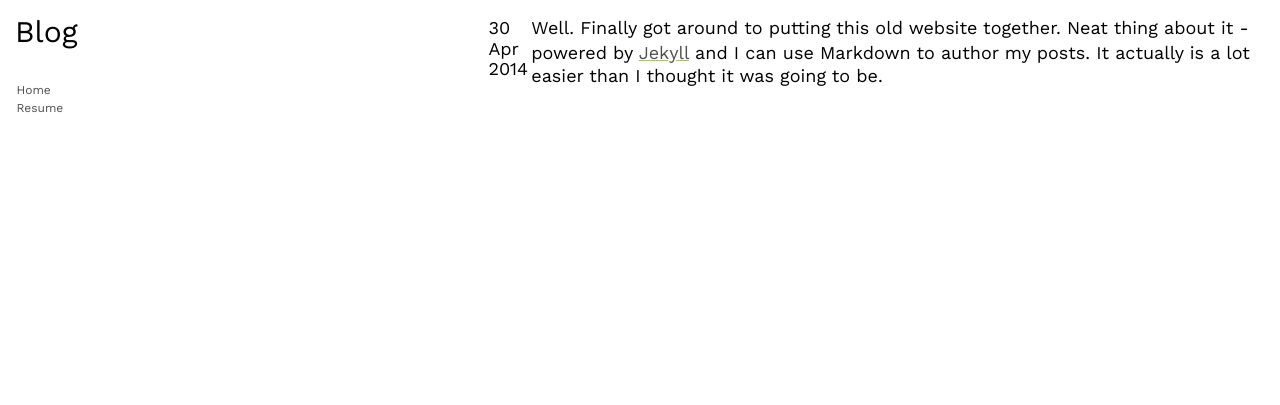
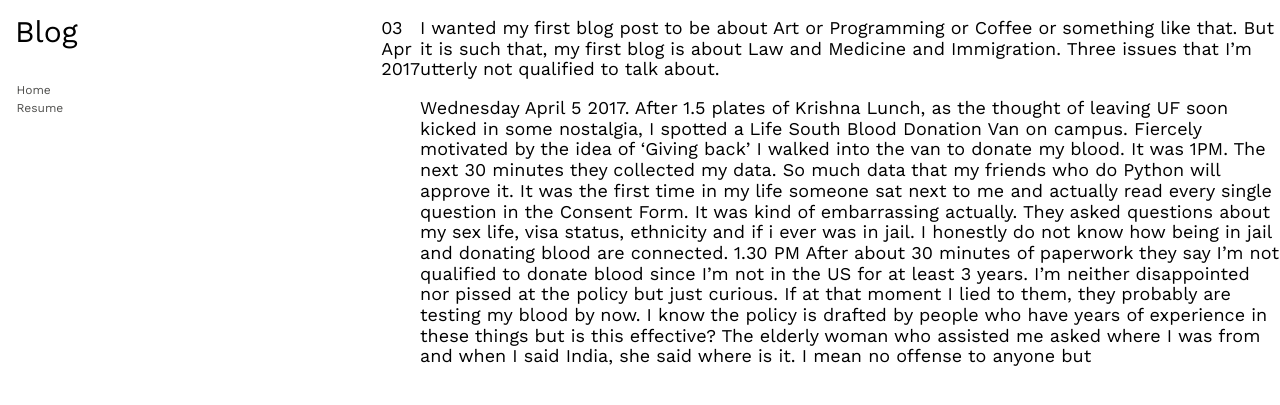
Before and after one commit to bedadala92/New-Portfolio, a Jekyll site: the page built from _posts/2014-04-30-hank-quinlan-site-launched.md, in a window 1280 px wide. Shown: the top 405 px of the page. Built offline with Jekyll 4.4.1, drawn with Linux system fonts in a browser that asks for light colours.

Commit message:
First blog post first cut

```diff
--- a/_posts/2014-04-30-hank-quinlan-site-launched.md
+++ b/_posts/2014-04-30-hank-quinlan-site-launched.md
@@ -1,7 +1,15 @@
 ---
 layout: post
-title: "On Programming"
-date: 2014-04-30
+title: "Law over Life"
+date: 2017-04-03
 ---
 
-Well. Finally got around to putting this old website together. Neat thing about it - powered by [Jekyll](http://jekyllrb.com) and I can use Markdown to author my posts. It actually is a lot easier than I thought it was going to be.
+I wanted my first blog post to be about Art or Programming or Coffee or something like that.
+But it is such that, my first blog is about Law and Medicine and Immigration. Three issues that I'm utterly not qualified to talk about.
+
+Wednesday April 5 2017. After 1.5 plates of Krishna Lunch, as the thought of leaving UF soon kicked in some nostalgia, I spotted a Life South Blood Donation Van on campus. Fiercely motivated by the idea of 'Giving back' I walked into the van to donate my blood.
+It was 1PM.
+The next 30 minutes they collected my data. So much data that my friends who do Python will approve it. It was the first time in my life someone sat next to me and actually read every single question in the Consent Form. It was kind of embarrassing actually. They asked questions about my sex life, visa status, ethnicity and if i ever was in jail. I honestly do not know how being in jail and donating blood are connected.
+1.30 PM
+After about 30 minutes of paperwork they say I'm not qualified to donate blood since I'm not in the US for at least 3 years. I'm neither disappointed nor pissed at the policy but just curious. If at that moment I lied to them, they probably are testing my blood by now. I know the policy is drafted by people who have years of experience in these things but is this effective?
+The elderly woman who assisted me asked where I was from and when I said India, she said where is it. I mean no offense to anyone but
```
